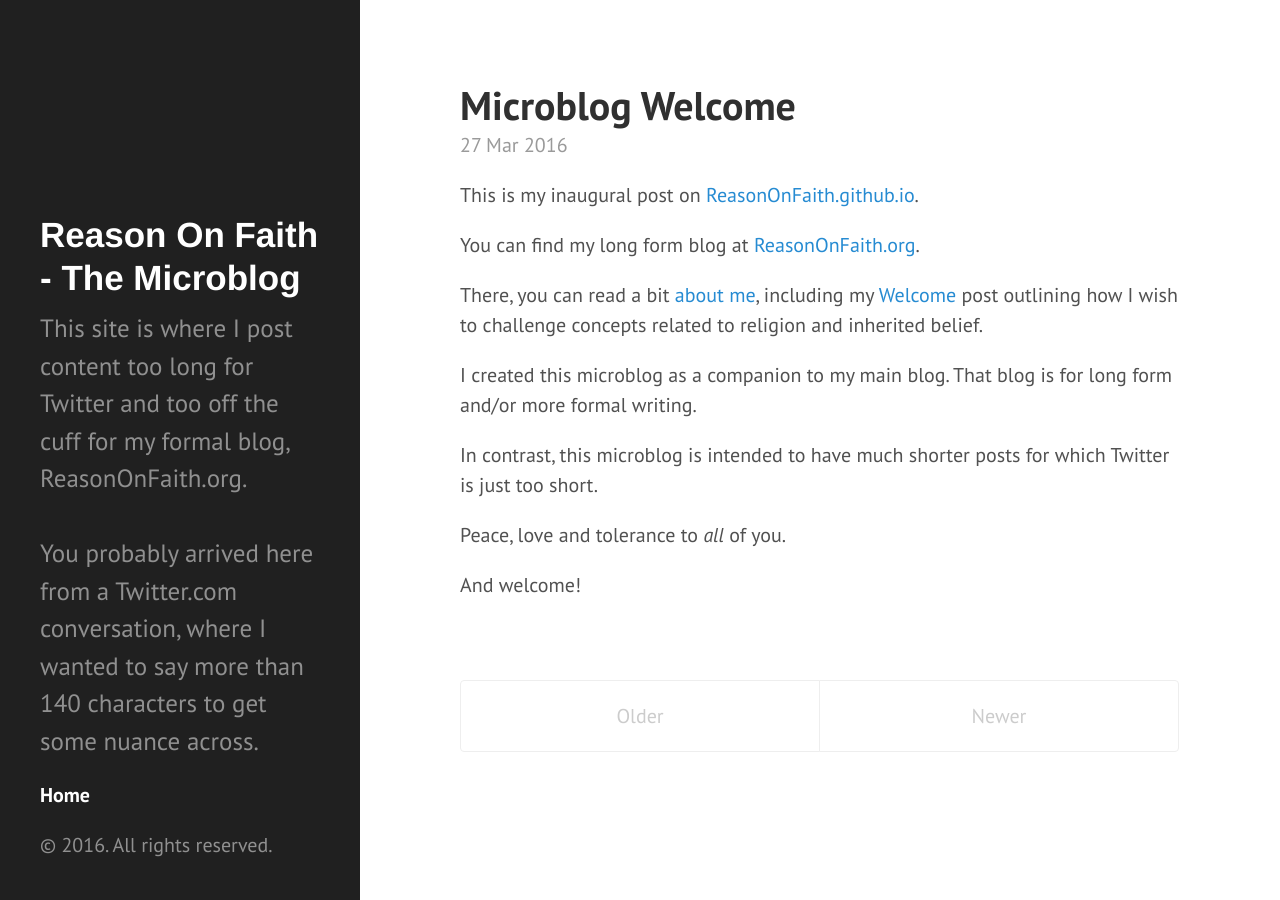
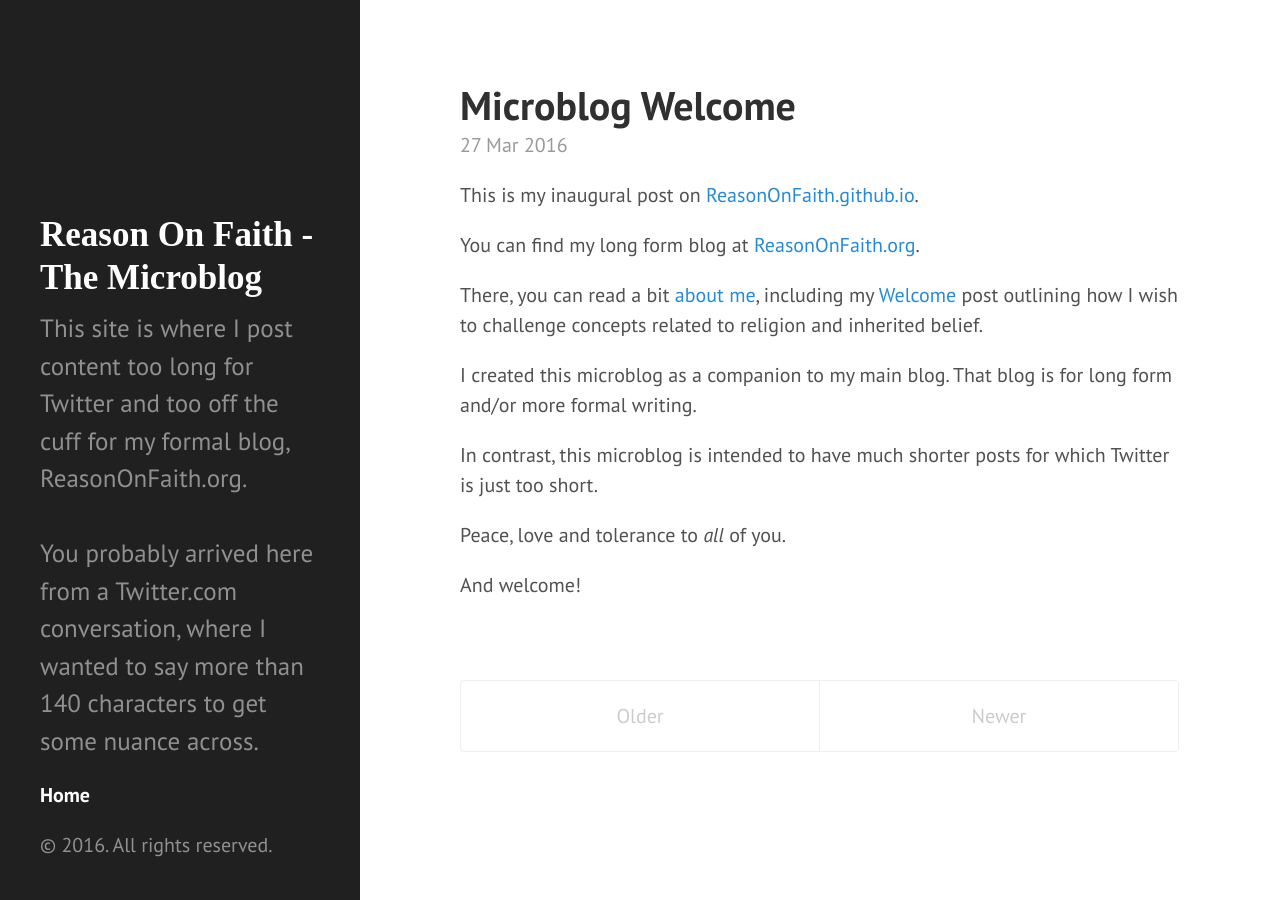
Before and after one commit to ReasonOnFaith/ReasonOnFaith.github.io, a Jekyll site: the page built from index.html, in a window 1280 px wide. Built offline with Jekyll 4.4.1, drawn with Linux system fonts in a browser that asks for light colours; the list of posts is cut into pages by our own code.

Commit message:
Integrating TypeKit

```diff
--- a/_includes/head.html
+++ b/_includes/head.html
@@ -1,6 +1,9 @@
 <head>
   <link href="http://gmpg.org/xfn/11" rel="profile">
   <meta http-equiv="content-type" content="text/html; charset=utf-8">
+
+  <script src="https://use.typekit.net/ifi0otd.js"></script>
+  <script>try{Typekit.load({ async: true });}catch(e){}</script>
 
   <!-- Enable responsiveness on mobile devices-->
   <meta name="viewport" content="width=device-width, initial-scale=1.0, maximum-scale=1">
--- a/public/css/hyde.css
+++ b/public/css/hyde.css
@@ -79,7 +79,7 @@ html {
 .sidebar-about h1 {
   color: #fff;
   margin-top: 0;
-  font-family: "Helvetica", serif;
+  font-family: "nimbus-sans-condensed";
   font-size: 1.75rem;
 }
 
```
